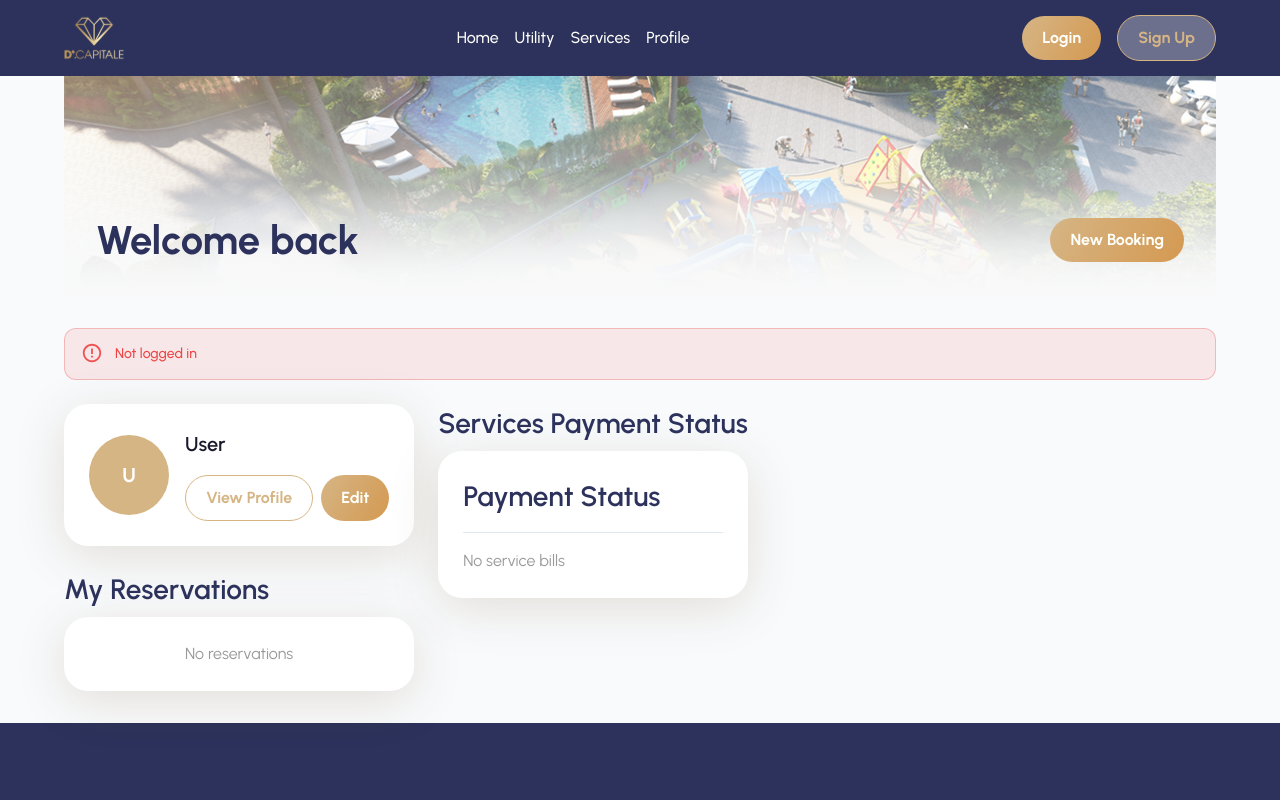
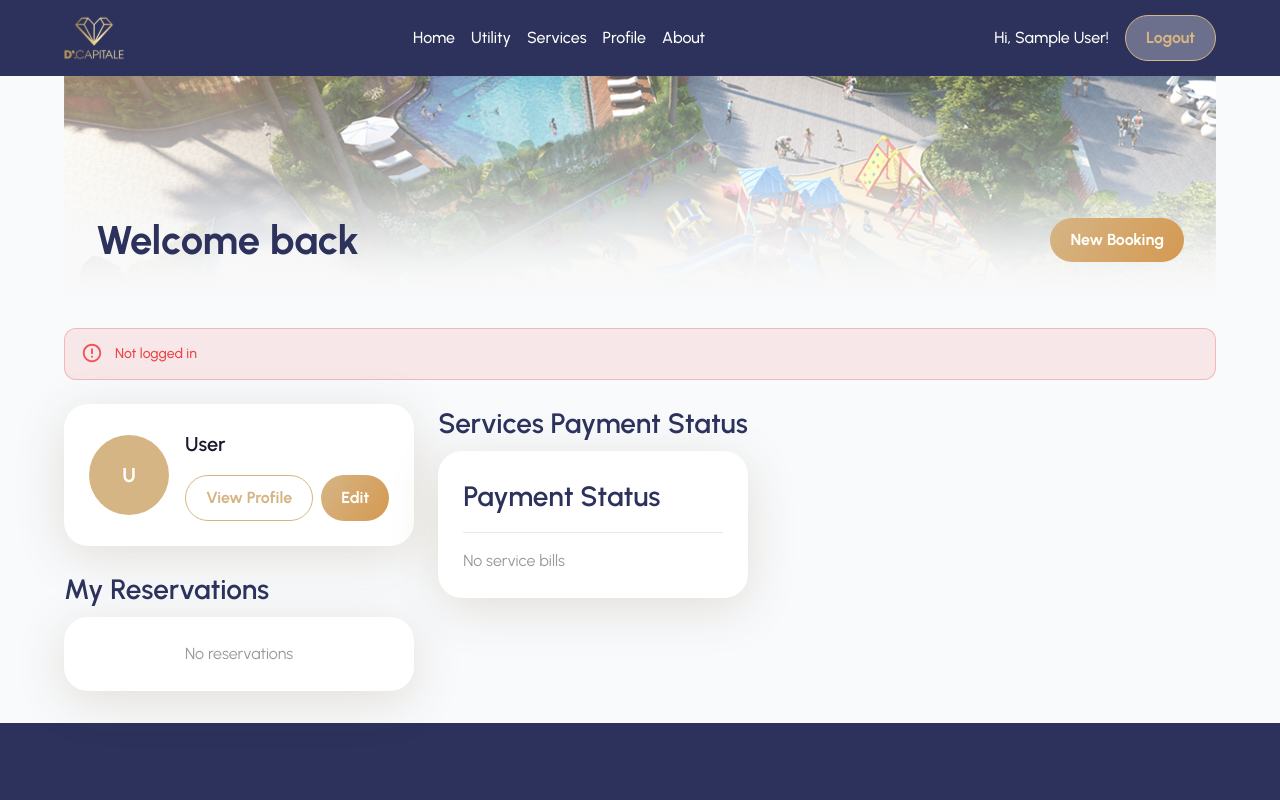
Before and after one commit to MaiChiLe113/digi-capitale, a React (Create React App) app in the folder frontend/: page /home in a window 1280 px wide. Shown: the top 800 px of the page. Built offline with nearby package versions, Linux system fonts and the light colour scheme; sample sign-in values are in the browser's storage; some icons are missing.

Commit message:
User Authentication final

```diff
--- a/frontend/src/App.js
+++ b/frontend/src/App.js
@@ -2,6 +2,8 @@ import React from "react";
 import { RouterProvider, createBrowserRouter } from "react-router-dom";
 
 import AppLayout from "./AppLayout.jsx";
+import ProtectedRoute from "./components/ProtectedRoute.jsx";
+import { AuthProvider } from "./contexts/AuthContext.tsx";
 
 import SignIn from "./pages/Auth/SignIn.tsx";
 import SignUp from "./pages/Auth/SignUp.tsx";
@@ -18,11 +20,39 @@ const router = createBrowserRouter([
   {
     element: <AppLayout />,
     children: [
-      { path: "/home", element: <Home /> },
-      { path: "/utility", element: <Utility /> },
-      { path: "/services", element: <Services /> },
+      {
+        path: "/home",
+        element: (
+          <ProtectedRoute>
+            <Home />
+          </ProtectedRoute>
+        )
+      },
+      {
+        path: "/utility",
+        element: (
+          <ProtectedRoute>
+            <Utility />
+          </ProtectedRoute>
+        )
+      },
+      {
+        path: "/services",
+        element: (
+          <ProtectedRoute>
+            <Services />
+          </ProtectedRoute>
+        )
+      },
       { path: "/about", element: <About /> },
-      { path: "/profile", element: <Profile /> },
+      {
+        path: "/profile",
+        element: (
+          <ProtectedRoute>
+            <Profile />
+          </ProtectedRoute>
+        )
+      },
     ],
   },
   {
@@ -42,21 +72,29 @@ const router = createBrowserRouter([
     element: <Landing />,
   },
   {
-    path: "/home",
-    element: <Home />,
-  },
-  {
     path: "/admin",
-    element: <AdminRequest />,
+    element: (
+      <ProtectedRoute>
+        <AdminRequest />
+      </ProtectedRoute>
+    ),
   },
   {
     path: "/utility/:id",
-    element: <BookUtility />,
+    element: (
+      <ProtectedRoute>
+        <BookUtility />
+      </ProtectedRoute>
+    ),
   }
 ]);
 
 const App = () => {
-  return <RouterProvider router={router} />;
+  return (
+    <AuthProvider>
+      <RouterProvider router={router} />
+    </AuthProvider>
+  );
 };
 
 export default App;
--- a/frontend/src/components/Header.jsx
+++ b/frontend/src/components/Header.jsx
@@ -1,16 +1,26 @@
 import React from "react";
-import { Box, Button, Link as MuiLink } from "@mui/material";
-import { Link } from "react-router-dom";
+import { Box, Button, Link as MuiLink, Typography } from "@mui/material";
+import { Link, useNavigate } from "react-router-dom";
+import { useAuth } from "../contexts/AuthContext.tsx";
 import theme from "../theme";
 const Dlogo = "/images/Dlogo.svg";
 
 const Header = () => {
+  const { user, isAuthenticated, logout } = useAuth();
+  const navigate = useNavigate();
+
   const navItems = [
     { id: 1, name: "Home", href: "/home" },
     { id: 2, name: "Utility", href: "/utility" },
     { id: 3, name: "Services", href: "/services" },
     { id: 4, name: "Profile", href: "/profile" },
+    { id: 5, name: "About", href: "/about" },
   ];
+
+  const handleLogout = () => {
+    logout();
+    navigate("/landing");
+  };
 
   return (
     <Box
@@ -74,6 +84,28 @@ const Header = () => {
           gap: { xs: 1, sm: 2 },
         }}
       >
+        {isAuthenticated() ? (
+          <>
+            <Typography
+              variant="body1"
+              sx={{
+                color: "primary.contrastText",
+                fontWeight: 500,
+                fontSize: { xs: "0.85rem", sm: "0.95rem", md: "1rem" },
+              }}
+            >
+              Hi, {user?.name || user?.email?.split("@")[0]}!
+            </Typography>
+            <Button
+              variant="outlined"
+              color="primary"
+              onClick={handleLogout}
+            >
+              Logout
+            </Button>
+          </>
+        ) : (
+          <>
             <Button
               variant="contained"
               color="primary"
@@ -90,6 +122,8 @@ const Header = () => {
             >
               Sign Up
             </Button>
+          </>
+        )}
       </Box>
     </Box>
   );
--- /dev/null
+++ b/frontend/src/components/ProtectedRoute.jsx
@@ -0,0 +1,37 @@
+import React, { useEffect } from "react";
+import { Navigate } from "react-router-dom";
+import { useAuth } from "../contexts/AuthContext.tsx";
+import { Box, CircularProgress } from "@mui/material";
+
+const ProtectedRoute = ({ children }) => {
+  const { isAuthenticated, loading } = useAuth();
+
+  useEffect(() => {
+    if (!loading && !isAuthenticated()) {
+      alert("Please log in to access this page.");
+    }
+  }, [loading, isAuthenticated]);
+
+  if (loading) {
+    return (
+      <Box
+        sx={{
+          display: "flex",
+          justifyContent: "center",
+          alignItems: "center",
+          minHeight: "100vh",
+        }}
+      >
+        <CircularProgress />
+      </Box>
+    );
+  }
+
+  if (!isAuthenticated()) {
+    return <Navigate to="/signin" replace />;
+  }
+
+  return children;
+};
+
+export default ProtectedRoute;
--- /dev/null
+++ b/frontend/src/contexts/AuthContext.tsx
@@ -0,0 +1,74 @@
+import React, { createContext, useContext, useState, useEffect, ReactNode } from "react";
+
+interface User {
+  id?: string;
+  name?: string;
+  email?: string;
+  [key: string]: any;
+}
+
+interface AuthContextType {
+  user: User | null;
+  token: string | null;
+  login: (userData: User, authToken: string) => void;
+  logout: () => void;
+  isAuthenticated: () => boolean;
+  loading: boolean;
+}
+
+const AuthContext = createContext<AuthContextType | null>(null);
+
+interface AuthProviderProps {
+  children: ReactNode;
+}
+
+export const AuthProvider: React.FC<AuthProviderProps> = ({ children }) => {
+  const [user, setUser] = useState<User | null>(null);
+  const [token, setToken] = useState<string | null>(null);
+  const [loading, setLoading] = useState<boolean>(true);
+
+  useEffect(() => {
+    const storedToken = localStorage.getItem("auth_token");
+    const storedUser = localStorage.getItem("user");
+
+    if (storedToken && storedUser) {
+      setToken(storedToken);
+      setUser(JSON.parse(storedUser));
+    }
+    setLoading(false);
+  }, []);
+
+  const login = (userData: User, authToken: string) => {
+    setUser(userData);
+    setToken(authToken);
+    localStorage.setItem("auth_token", authToken);
+    localStorage.setItem("user", JSON.stringify(userData));
+  };
+
+  const logout = () => {
+    setUser(null);
+    setToken(null);
+    localStorage.removeItem("auth_token");
+    localStorage.removeItem("user");
+  };
+
+  const isAuthenticated = (): boolean => {
+    return !!token && !!user;
+  };
+
+  return (
+    <AuthContext.Provider
+      value={{ user, token, login, logout, isAuthenticated, loading }}
+    >
+      {children}
+    </AuthContext.Provider>
+  );
+};
+
+export const useAuth = (): AuthContextType => {
+  const context = useContext(AuthContext);
+  if (!context) {
+    throw new Error("useAuth must be used within an AuthProvider");
+  }
+  return context;
+};
--- a/frontend/src/pages/Auth/SignIn.tsx
+++ b/frontend/src/pages/Auth/SignIn.tsx
@@ -1,5 +1,5 @@
 import React, { useState } from "react";
-import { Link as RouterLink } from "react-router-dom";
+import { Link as RouterLink, useNavigate } from "react-router-dom";
 import {
   Box,
   Stack,
@@ -20,6 +20,7 @@ import EmailRounded from "@mui/icons-material/EmailRounded";
 import LockRounded from "@mui/icons-material/LockRounded";
 import VisibilityRounded from "@mui/icons-material/VisibilityRounded";
 import VisibilityOffRounded from "@mui/icons-material/VisibilityOffRounded";
+import { useAuth } from "../../contexts/AuthContext.tsx";
 
 interface FormErrors {
   email: string;
@@ -27,6 +28,8 @@ interface FormErrors {
 }
 
 const SignIn = () => {
+  const navigate = useNavigate();
+  const { login } = useAuth();
   const [email, setEmail] = useState("");
   const [password, setPassword] = useState("");
   const [rememberMe, setRememberMe] = useState(false);
@@ -148,10 +151,9 @@ const SignIn = () => {
 
       if (data.success) {
         setSuccess("Sign in successful! Redirecting...");
-        localStorage.setItem("auth_token", data.token);
-        localStorage.setItem("user", JSON.stringify(data.user));
+        login(data.user, data.token);
         setTimeout(() => {
-          window.location.href = "/home";
+          navigate("/home");
         }, 1500);
       } else {
         // Handle specific error messages from backend
```
Also changed, not shown: frontend/src/components/Buttons/BackButton.jsx (deleted), frontend/src/components/Buttons/DeleteButton.jsx (deleted), frontend/src/components/Buttons/SendButton.jsx (deleted). Lines whose indentation alone changed are shown as unchanged.
